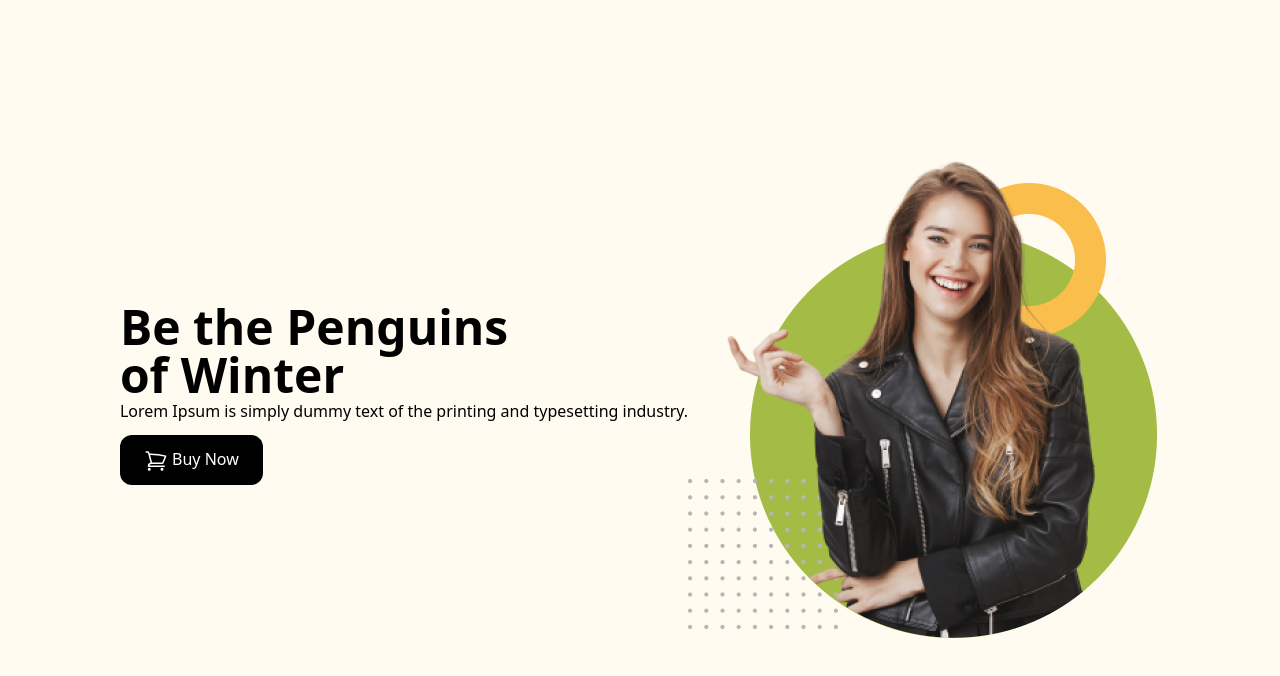
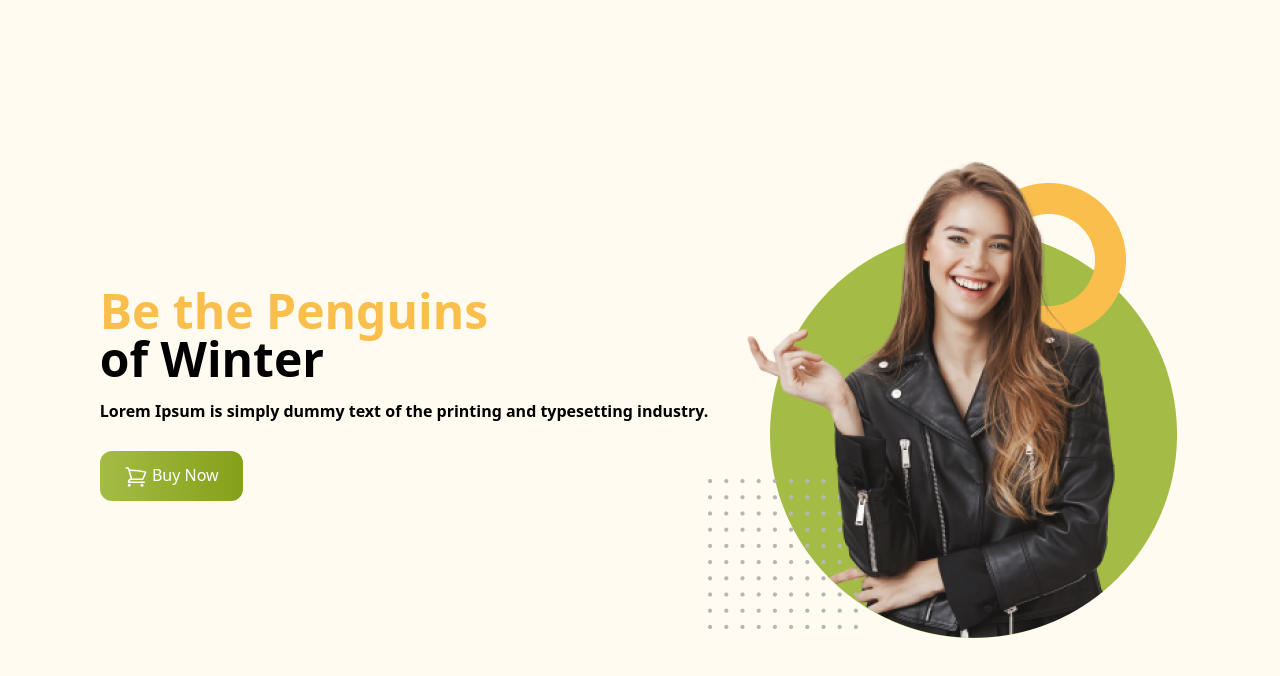
Before and after one commit to Shamimreza82/penguin-fashion-project, a plain HTML site: page index.html in a window 1280 px wide. Shown: the part 62-738 px from the top of the page. Drawn offline with nearby package versions, Linux system fonts and the light colour scheme.

Commit message:
update section

```diff
--- a/index.html
+++ b/index.html
@@ -4,16 +4,18 @@
     <meta charset="UTF-8">
     <meta name="viewport" content="width=device-width, initial-scale=1.0">
     <script src="https://cdn.tailwindcss.com"></script>
+    <title>Penguin Fashion</title>
+
     <link rel="preconnect" href="https://fonts.googleapis.com">
     <link rel="preconnect" href="https://fonts.gstatic.com" crossorigin>
     <link href="https://fonts.googleapis.com/css2?family=Bebas+Neue&display=swap" rel="stylesheet">
     <link rel="preconnect" href="https://fonts.googleapis.com">
     <link rel="preconnect" href="https://fonts.gstatic.com" crossorigin>
     <link href="https://fonts.googleapis.com/css2?family=Bebas+Neue&family=Roboto:wght@300;400;500;700;900&display=swap" rel="stylesheet">
-    <title>Penguin Fashion</title>
+
 
     <style>
-      .font-bebas {
+      .font-bebas{
         font-family: 'Bebas Neue', sans-serif;
       }
 
@@ -40,15 +42,14 @@
                 </div>
             </nav>
 
-            <header class="h-screen flex justify-center items-center bg-[#FFFBF0] ">
+            <header class="h-screen flex flex-col md:flex-row justify-center items-center bg-[#FFFBF0] ">
                 <div>
-                    <h1 class="font-sans text-5xl font-bold ">Be the Penguins <br> of Winter</h1>
-                    <p>Lorem Ipsum is simply dummy text of the printing and typesetting industry.</p>
-                    <button class="py-3 px-6 bg-black mt-3 text-white font-medium rounded-xl">
+                    <h1 class="font-sans text-5xl font-bold font-roboto"><span class="text-[#FABE4C]">Be the Penguins</span> <br> of Winter</h1>
+                    <p class="py-4 font-bold">Lorem Ipsum is simply dummy text of the printing and typesetting industry.</p>
+                    <button class="py-3 px-6 bg-gradient-to-r from-[#A4BC46] to-[#85A019] mt-3 text-white font-medium rounded-xl">
                         <svg xmlns="http://www.w3.org/2000/svg" fill="none" viewBox="0 0 24 24" stroke-width="1.5" stroke="currentColor" class="w-6 h-6 inline-block">
                             <path stroke-linecap="round" stroke-linejoin="round" d="M2.25 3h1.386c.51 0 .955.343 1.087.835l.383 1.437M7.5 14.25a3 3 0 00-3 3h15.75m-12.75-3h11.218c1.121-2.3 2.1-4.684 2.924-7.138a60.114 60.114 0 00-16.536-1.84M7.5 14.25L5.106 5.272M6 20.25a.75.75 0 11-1.5 0 .75.75 0 011.5 0zm12.75 0a.75.75 0 11-1.5 0 .75.75 0 011.5 0z" />
                           </svg>
-
                         Buy Now</button>
                 </div>
                 <div>
```
